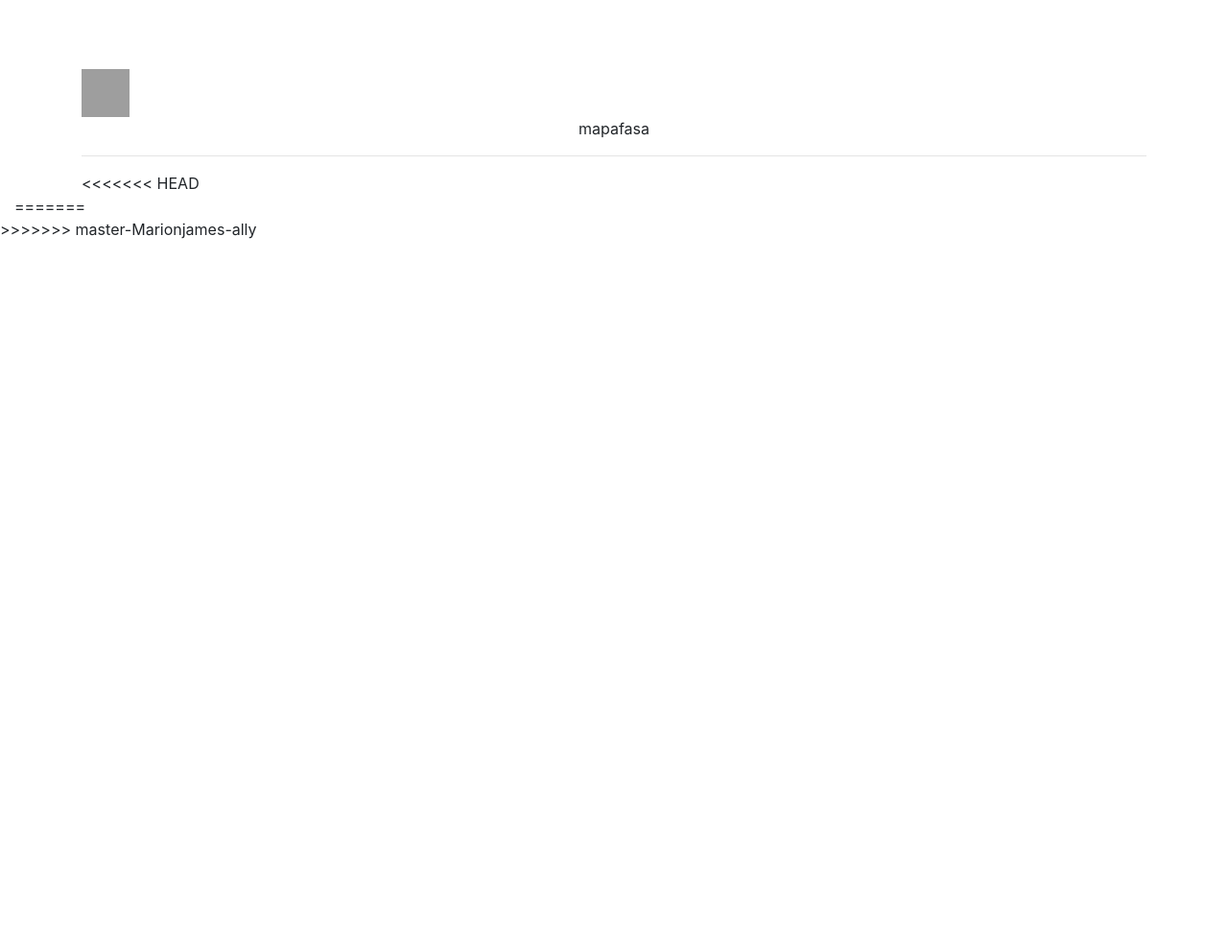
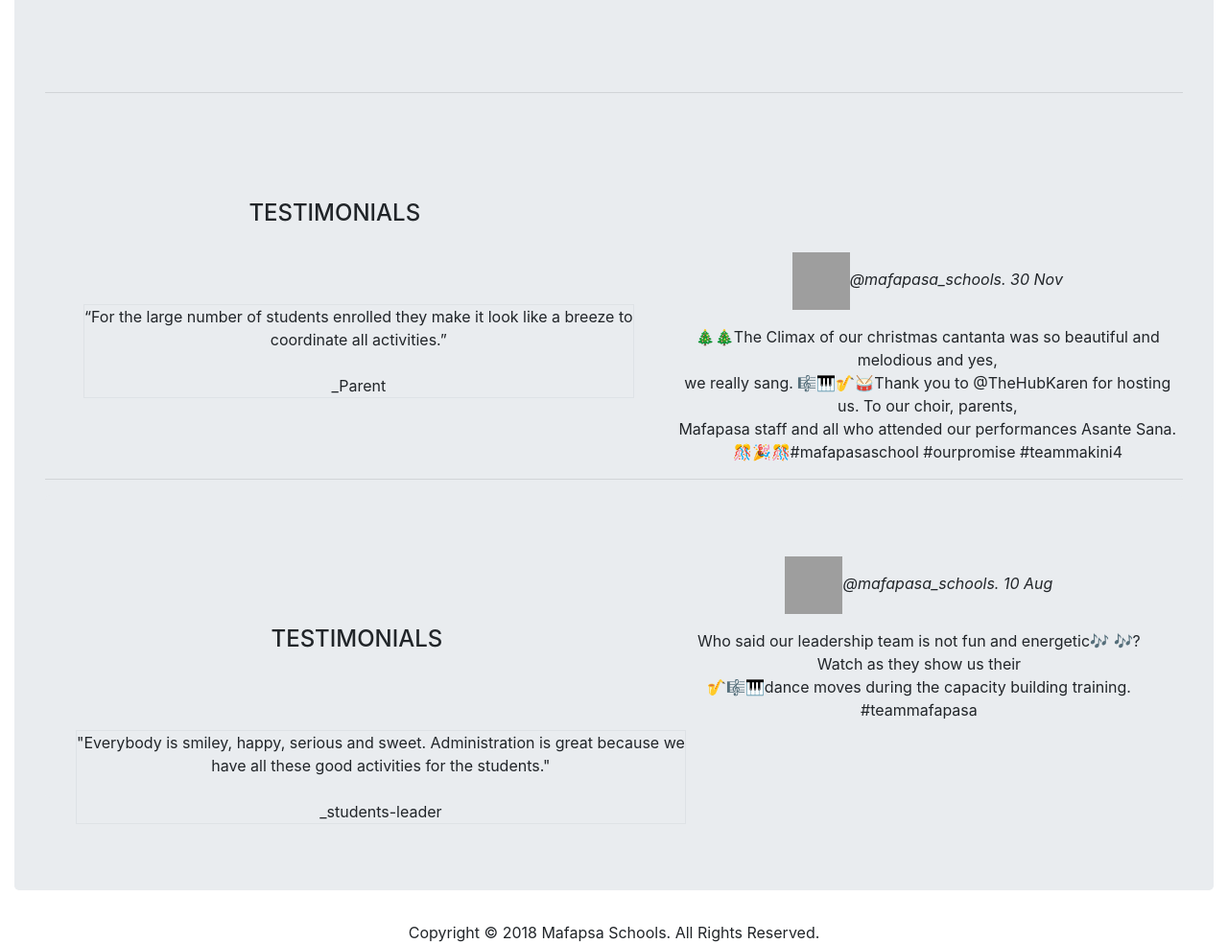
Before and after one commit to Marionjames-ally/Engagement, a Flask app: page / in a window 1280 px wide. Shown: the part 2009-2993 px from the top of the page at 96% size. Before the commit the page ends 2258 px from the top, so only its background shows below. Run offline with Flask 2, Linux system fonts and the light colour scheme; some libraries are stand-ins or nearby versions; grey boxes are pictures that could not be loaded.

Commit message:
add images and new section of testimonies from different people concerning the project

```diff
--- a/app/templates/index.html
+++ b/app/templates/index.html
@@ -1,18 +1,21 @@
 <link rel="stylesheet" href="https://maxcdn.bootstrapcdn.com/bootstrap/4.4.1/css/bootstrap.min.css">
+<link href="https://fonts.googleapis.com/css?family=Playfair+Display&display=swap" rel="stylesheet">
 <link rel="stylesheet" href="static/css/engage.css">
 <div class="slides">
 
 </div>
+
 <div class="container-fluid">
   <div class="headeer">
     <img src="" alt="">
     <h1>MAPAFASA SCHOOL</h1>
+    <p class="ma">A school of exellence</p>
   </div>
   <div class="container">
     <div class="card" style="width:20rem;">
       <div class="card-body">
         <h2 class="card-title">MOTTO</h2>
-        <p class="card-text">Designed and determined to achieve</p>
+        <p class="card-text moto">Designed and determined to achieve</p>
       </div>
     </div>
 
@@ -36,35 +39,57 @@
   </div>
 </div>
 
-<<<<<<< HEAD
 <div class="container-fluid">
-=======
-<div class="container">
->>>>>>> master-Marionjames-ally
   <div class="future">
 
-      <img src="https://www.makinischool.ac.ke/wp-content/uploads/2015/06/high-school-400x300.jpg" alt="lab"
-      style="float:left;width:20%;height:50%; border-radius: 50%;"><br><br><br><br>
+    <img src="https://www.makinischool.ac.ke/wp-content/gallery/academic/thumbs/thumbs_Makini-High-School-class-photo-4.jpg" alt="lab"
+      style="float:left;width:500px;height:50vh; border-radius: 10px;"><br><br><br><br>
     <h3 class="gruph">Where Future Leaders<br>are<br>Moulded</h3><br>
-     <p class="graph">Our aim is to blend the Kenyan curriculum with global best practice in education.
-<<<<<<< HEAD
-      In our schools we want to develop well rounded human beings,<br>who as learners make amazing academic progress,<br>
-=======
-      In our schools we want to develop well rounded human beings,<br>
-      who as learners make amazing academic progress,<br>
->>>>>>> master-Marionjames-ally
+    <p class="graph">Our aim is to blend the Kenyan curriculum with global best practice in education.
+      In our schools we want to develop well rounded human beings,<br>who as learners make amazing academic
+      progress,<br>
       are ready for work in the modern world and have confidence.</p>
   </div>
 </div>
 
-<div class="container">
+<div class="container-fluid">
+  <div class="jumbotron">
   <div class="jumbo">
-    <img src="https://www.makinischool.ac.ke/wp-content/uploads/2015/06/campus-ngong-road-primary-400x300.jpg" alt="" width="50px" height="50"><p>mapafasa</p>
+
+    <div class="test" style="float: left;"><br><br><br>
+      <h4>TESTIMONIALS</h4><br><br><br>
+      <p class="border">“For the large number of students enrolled they make it look like a breeze to<br>
+        coordinate all activities.”<br><br>_Parent</p>
+    </div>
     <hr>
+    <p class="float"><img src="https://pbs.twimg.com/profile_images/1049683405967904771/W4v5eNJG_normal.jpg" alt=""
+        width="60px" height="60px"><em>@mafapasa_schools. 30 Nov</em></p>
+    <p class="scroll">🎄🎄The Climax of our christmas cantanta was so beautiful and melodious and yes,<br>
+      we really sang. 🎼🎹🎷🥁Thank you to @TheHubKaren for hosting us. To our choir, parents,<br>
+      Mafapasa staff and all who attended our performances Asante Sana.<br>
+      🎊🎉🎊#mafapasaschool #ourpromise #teammakini4</p>
+
+    <hr>
+<div class="jumbotron">
+    <div class="tat" style="float: left;"><br><br><br>
+      <h4>TESTIMONIALS</h4><br><br><br>
+      <p class="border">"Everybody is smiley, happy, serious and sweet.
+        Administration is great because we<br>have all these good activities for the students."<br>
+        <br>
+        _students-leader</p>
+    </div>
+    <p class="flask"><img src="https://pbs.twimg.com/profile_images/1049683405967904771/W4v5eNJG_normal.jpg" alt=""
+        width="60px" height="60px"><em>@mafapasa_schools. 10 Aug</em></p>
+    <p class="mak">Who said our leadership team is not fun and energetic🎶 🎶? Watch as they show us their<br>🎷🎼🎹dance moves
+      during the capacity building training.<br>#teammafapasa</p>
+
+</div>
+</div>
 
   </div>
-<<<<<<< HEAD
 </div>
-=======
+<div class="footer">
+    Copyright © 2018 Mafapsa Schools. All Rights Reserved.
+
+
 </div>
->>>>>>> master-Marionjames-ally
```
